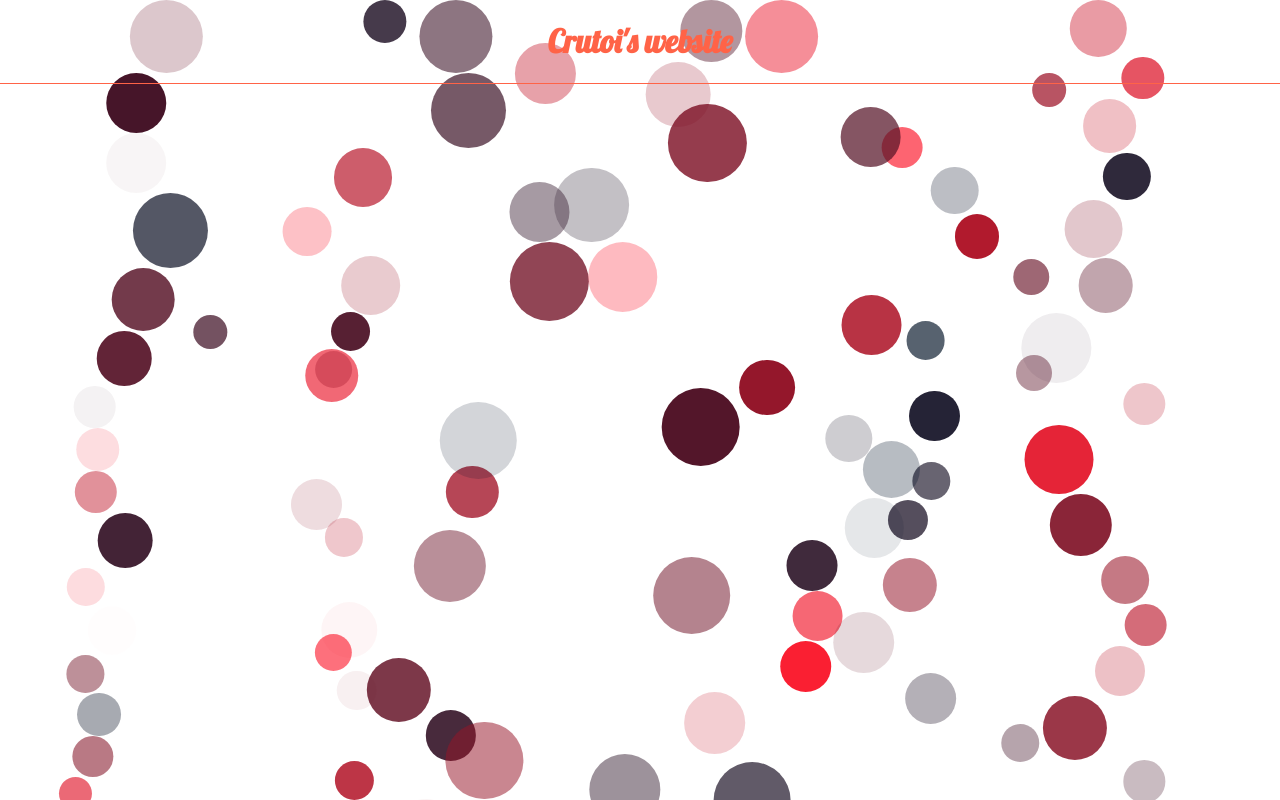
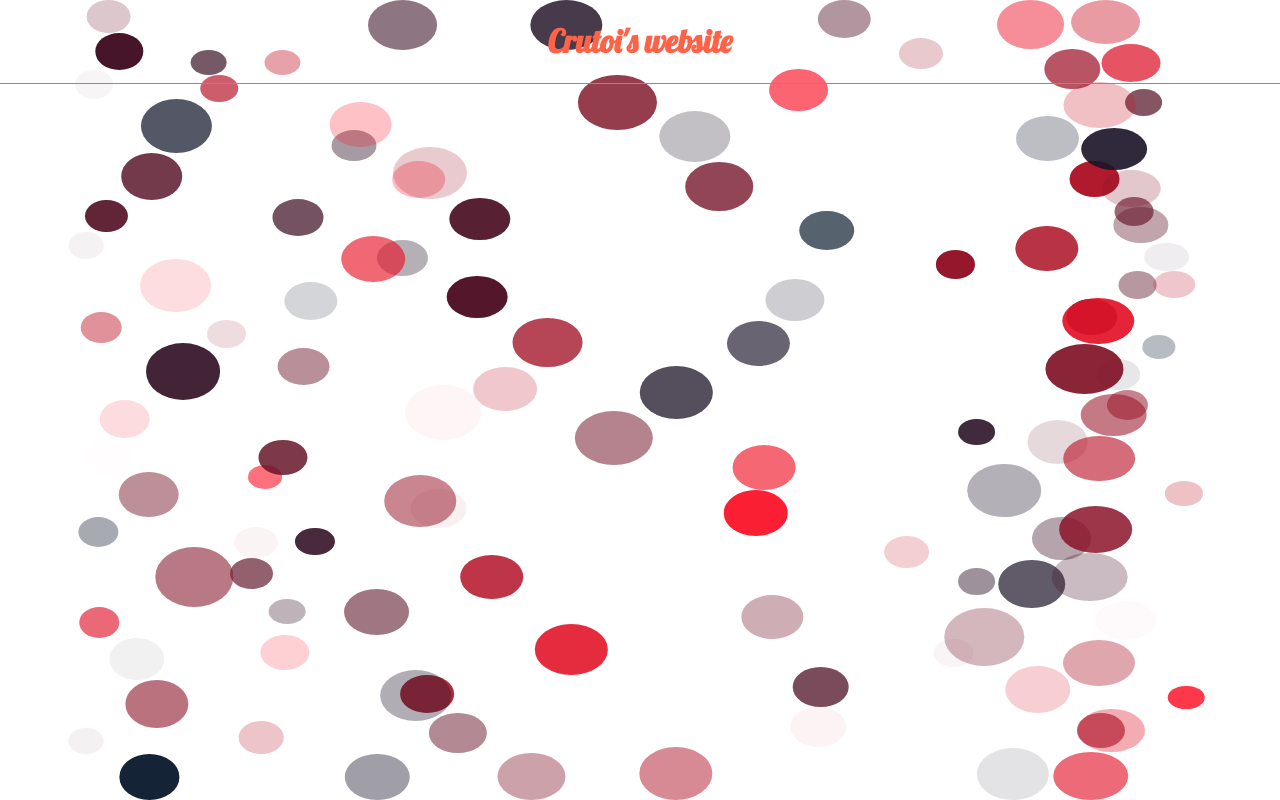
Before and after one commit to CrutoiAlexandru/Personal_website, a React (Create React App) app: page / in a window 1280 px wide. Built offline with nearby package versions, Linux system fonts and the light colour scheme; a web font is replaced by a local one.

Commit message:
Fix background image for media(kinda)

```diff
--- a/src/pages/background_anim/Col1.css
+++ b/src/pages/background_anim/Col1.css
@@ -30,11 +30,10 @@ html,body {
     overflow: hidden;
 }
 
-.blobs--right{
+.blobs--right {
     margin-left: auto;
     margin-right: 0;
 
-    aspect-ratio: 1;
     border-radius: 50%;
 
     transform: translateX(var(--right-place));
@@ -67,8 +66,7 @@ html,body {
     overflow: hidden;
 }
 
-.blobs--left{
-    aspect-ratio: 1;
+.blobs--left {
     border-radius: 50%;
 
     transform: translateX(var(--left-place));
--- a/src/pages/background_anim/Col1.js
+++ b/src/pages/background_anim/Col1.js
@@ -19,13 +19,16 @@ export default function Col1() {
         let red = Math.random()*255;
         let rgb = `${red}, 20, 40`;
 
+        let size = (Math.random() * (max - min) ) + min;
+
         let right_place = (Math.random() * (900 - 700) ) + 700;
 
         r.style.setProperty('--right-place', '-' + right_place + '%');
         r.style.setProperty('--right-place-start', right_place + 120 + '%');
 
         let styles = {
-            width: (Math.random() * (max - min) ) + min + 'em',
+            width: size + 'em',
+            height: size + 'em',
             backgroundColor: `rgba(${rgb}, ${opacity})`
         }
 
@@ -48,13 +51,16 @@ export default function Col1() {
         let red = Math.random()*255;
         let rgb = `${red}, 20, 40`;
 
+        let size = (Math.random() * (max - min) ) + min;
+
         let left_place = (Math.random() * (900 - 700) ) + 700;
 
         r.style.setProperty('--left-place',  left_place + '%');
         r.style.setProperty('--left-place-start', '-' + left_place - 120 + '%');
 
         let styles = {
-            width: (Math.random() * (max - min) ) + min + 'em',
+            width: size + 'em',
+            height: size + 'em',
             backgroundColor: `rgba(${rgb}, ${opacity})`
         }
 
--- a/src/pages/background_anim/Col2.css
+++ b/src/pages/background_anim/Col2.css
@@ -13,7 +13,6 @@ body {
     margin-left: auto;
     margin-right: 0;
 
-    aspect-ratio: 1;
     border-radius: 50%;
 
     transform: translateX(var(--right-place-2));
@@ -28,7 +27,6 @@ body {
 }
 
 .blobs--left-2{
-    aspect-ratio: 1;
     border-radius: 50%;
 
     transform: translateX(var(--left-place-2));
--- a/src/pages/background_anim/Col2.js
+++ b/src/pages/background_anim/Col2.js
@@ -19,13 +19,16 @@ export default function Col2() {
         let red = Math.random()*255;
         let rgb = `${red}, 20, 40`;
 
+        let size = (Math.random() * (max - min) ) + min;
+
         let right_place = (Math.random() * (700 - 300) ) + 300;
 
         r.style.setProperty('--right-place-2', '-' + right_place + '%');
         r.style.setProperty('--right-place-start-2', right_place + 120 + '%');
 
         let styles = {
-            width: (Math.random() * (max - min) ) + min + 'em',
+            width: size + 'em',
+            height: size + 'em',
             backgroundColor: `rgba(${rgb}, ${opacity})`
         }
 
@@ -48,13 +51,16 @@ export default function Col2() {
         let red = Math.random()*255;
         let rgb = `${red}, 20, 40`;
 
+        let size = (Math.random() * (max - min) ) + min;
+
         let left_place = (Math.random() * (700 - 300) ) + 300;
 
         r.style.setProperty('--left-place-2',  left_place + '%');
         r.style.setProperty('--left-place-start-2', '-' + left_place - 120 + '%');
 
         let styles = {
-            width: (Math.random() * (max - min) ) + min + 'em',
+            width: size + 'em',
+            height: size + 'em',
             backgroundColor: `rgba(${rgb}, ${opacity})`
         }
 
--- a/src/pages/background_anim/Col3.css
+++ b/src/pages/background_anim/Col3.css
@@ -13,7 +13,6 @@ body {
     margin-left: auto;
     margin-right: 0;
 
-    aspect-ratio: 1;
     border-radius: 50%;
 
     transform: translateX(var(--right-place-3));
@@ -28,7 +27,6 @@ body {
 }
 
 .blobs--left-3{
-    aspect-ratio: 1;
     border-radius: 50%;
 
     transform: translateX(var(--left-place-3));
--- a/src/pages/background_anim/Col3.js
+++ b/src/pages/background_anim/Col3.js
@@ -20,13 +20,16 @@ export default function Col3() {
         let red = Math.random()*255;
         let rgb = `${red}, 20, 40`;
 
+        let size = (Math.random() * (max - min) ) + min;
+
         let right_place = (Math.random() * (300));
 
         r.style.setProperty('--right-place-3', '-' + right_place + '%');
         r.style.setProperty('--right-place-start-3', right_place + 120 + '%');
 
         let styles = {
-            width: (Math.random() * (max - min) ) + min + 'em',
+            width: size + 'em',
+            height: size + 'em',
             backgroundColor: `rgba(${rgb}, ${opacity})`
         }
 
@@ -49,13 +52,16 @@ export default function Col3() {
         let red = Math.random()*255;
         let rgb = `${red}, 20, 40`;
 
+        let size = (Math.random() * (max - min) ) + min;
+
         let left_place = (Math.random() * (300));
 
         r.style.setProperty('--left-place-3',  left_place + '%');
         r.style.setProperty('--left-place-start-3', '-' + left_place - 120 + '%');
 
         let styles = {
-            width: (Math.random() * (max - min) ) + min + 'em',
+            width: size + 'em',
+            height: size + 'em',
             backgroundColor: `rgba(${rgb}, ${opacity})`
         }
 
```
